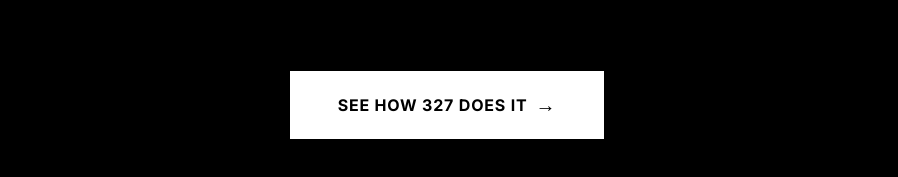
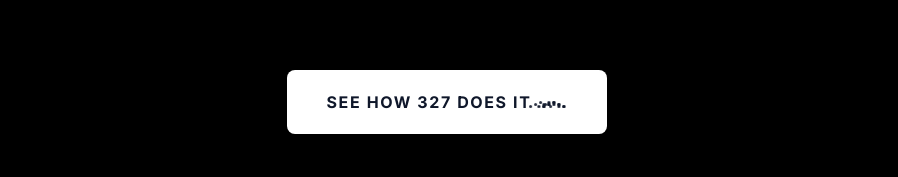
Before and after one commit to S3277/327-GA, a React (Vite) app: page / in a window 1280 px wide. Shown: the part 451-628 px from the top of the page, without its empty margins (193-1091 px from the left). Built offline with nearby package versions, Linux system fonts and the light colour scheme.

Commit message:
Integrate arrow-dots button on Onboarding

```diff
--- a/src/components/Onboarding.tsx
+++ b/src/components/Onboarding.tsx
@@ -1,5 +1,6 @@
 import { motion } from 'framer-motion';
 import { Globe } from './ui/globe';
+import { Button05 } from './ui/arrow-dots-button';
 import { COBEOptions } from 'cobe';
 
 const GLOBE_CONFIG: COBEOptions = {
@@ -67,15 +68,12 @@ export function Onboarding({ onComplete }: OnboardingProps) {
           initial={{ y: 20, opacity: 0 }}
           animate={{ y: 0, opacity: 1 }}
           transition={{ delay: 0.6, duration: 0.8 }}
-          onClick={onComplete}
           className="mb-16 sm:mb-20 md:mb-0"
         >
-          <button className="group relative px-8 sm:px-10 md:px-12 py-4 sm:py-5 bg-white text-black font-bold text-sm sm:text-base uppercase tracking-wider hover:bg-black hover:text-white transition-all duration-300 overflow-hidden">
-            <span className="relative z-10 flex items-center gap-2">
-              SEE HOW 327 DOES IT
-              <span className="text-lg sm:text-xl">→</span>
-            </span>
-          </button>
+          <Button05
+            text="SEE HOW 327 DOES IT"
+            onClick={onComplete}
+          />
         </motion.div>
       </div>
 
--- a/src/components/ui/arrow-dots-button.tsx
+++ b/src/components/ui/arrow-dots-button.tsx
@@ -3,11 +3,13 @@ import React from 'react';
 interface Button05Props {
   text?: string;
   href?: string;
+  onClick?: () => void;
 }
 
 export const Button05: React.FC<Button05Props> = ({
   text = 'Arrow-Dots',
-  href = '#contact'
+  href = '#contact',
+  onClick
 }) => {
   const renderDots = () => {
     const dotValues = [2, 1, 0, 1, 2];
@@ -33,7 +35,16 @@ export const Button05: React.FC<Button05Props> = ({
   };
 
   return (
-    <a href={href} className="button05 w-inline-block">
+    <a
+      href={href}
+      className="button05 w-inline-block"
+      onClick={(e) => {
+        if (onClick) {
+          e.preventDefault();
+          onClick();
+        }
+      }}
+    >
       <span className="button05_bg"></span>
       <span
         data-text={text}
```
